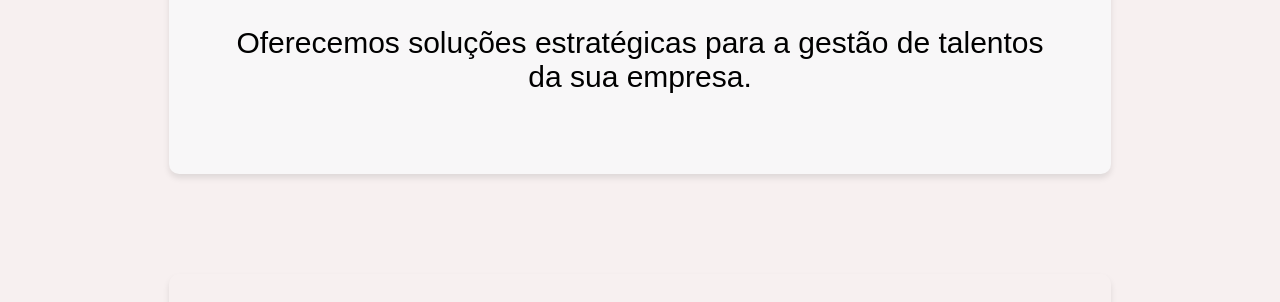
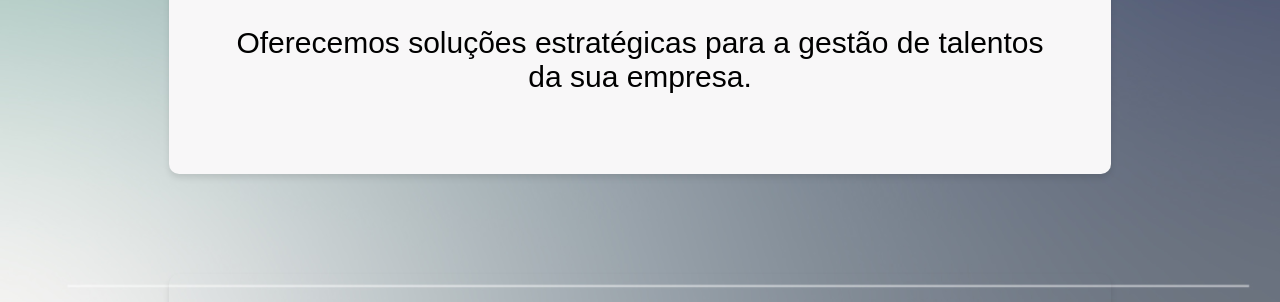
Before and after one commit to 06102019/consultoria-genesys, a plain HTML site: page index.html in a window 1280 px wide. Shown: the part 412-714 px from the top of the page. Drawn offline with Linux system fonts and the light colour scheme; the site is published under a folder, as on GitHub Pages, so addresses that start at the root find nothing.

Commit message:
Update style.css

```diff
--- a/style.css
+++ b/style.css
@@ -5,7 +5,7 @@ body {
     padding: 60px; /* Adiciona preenchimento interno */
     text-align: center; /* Centraliza o texto */
     background-color: #f7f0f0; /* Cor de fundo inicial */
-    background-image: url('/Arquivos/fundo.jpg'); /* Imagem de fundo */
+    background-image: url('Arquivos/fundo.jpg'); /* Imagem de fundo */
     background-size: cover; /* Ajusta a imagem para cobrir todo o fundo */
     background-position: center; /* Centraliza a imagem de fundo */
     background-repeat: no-repeat; /* Impede a repetição da imagem de fundo */
```
